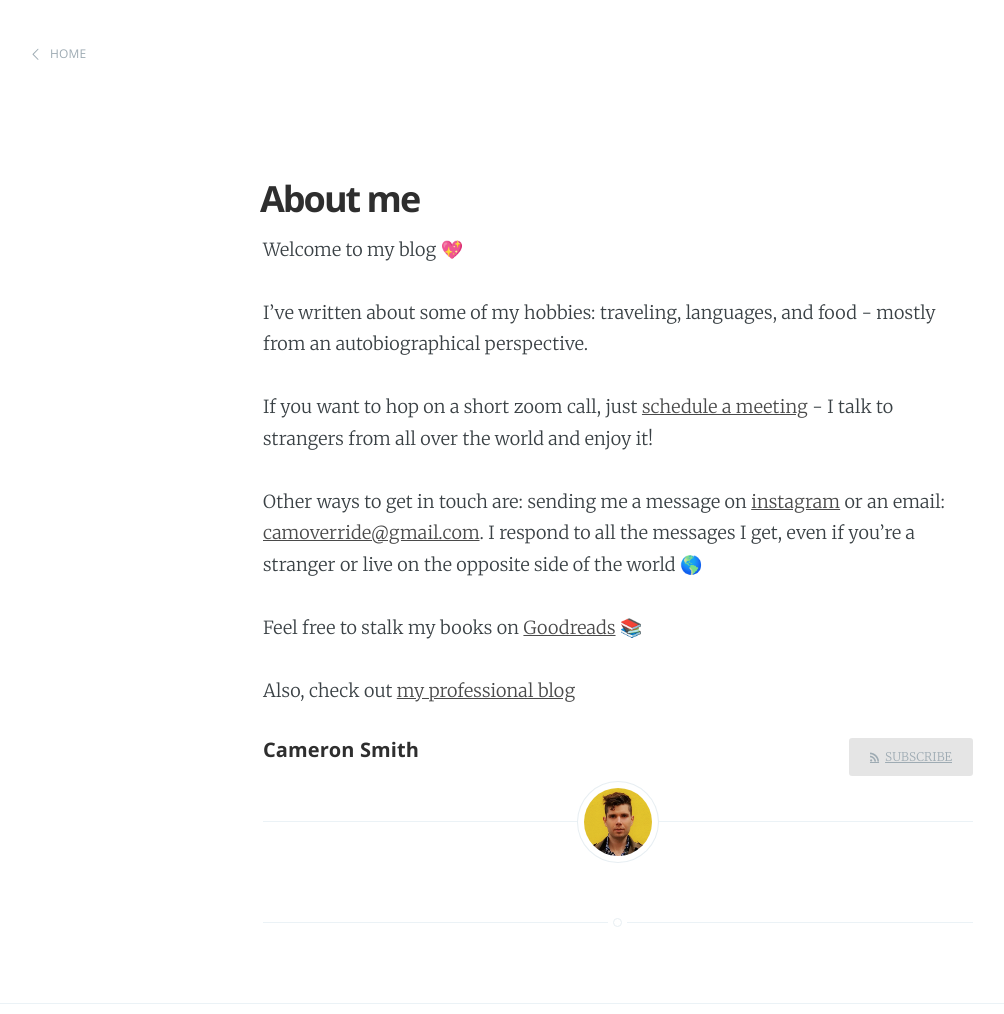
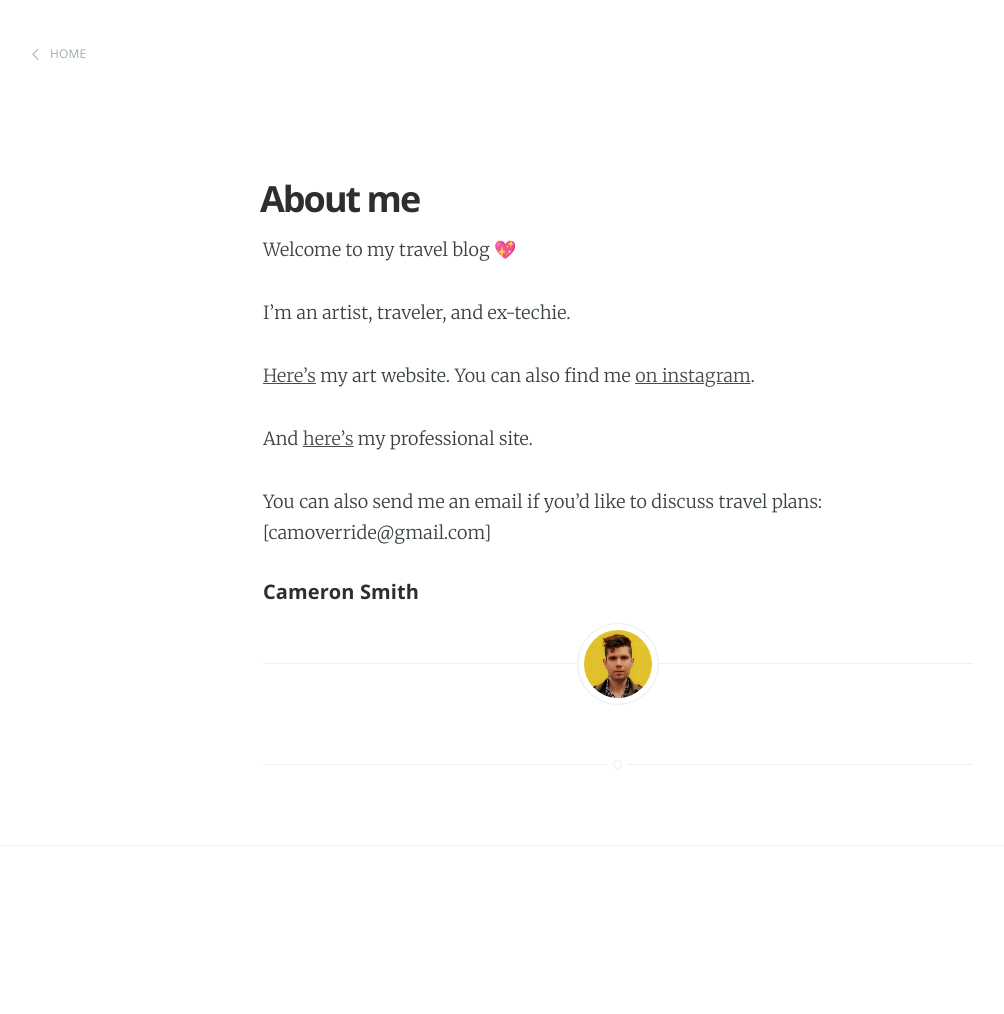
Before and after one commit to camoverride/camoverride-personal-blog, a Jekyll site: the page built from about.md, in a window 1280 px wide. Shown: the whole page, without its empty margins (22-1026 px from the left). Built offline with Jekyll 4.4.1, drawn with Linux system fonts in a browser that asks for light colours; after the commit the page ends 900 px from its top, so only the background shows below that.

Commit message:
update meta

```diff
--- a/_config.yml
+++ b/_config.yml
@@ -1,6 +1,6 @@
-name: Cameron's blog
-description: writing about interesting things
-meta_description: "writing about interesting things"
+name: Cam's travel blog
+description:
+meta_description: "cameron smith's travel blog"
 
 markdown: kramdown
 highlighter: rouge
--- a/about.md
+++ b/about.md
@@ -3,19 +3,15 @@ layout: page
 title: About me
 ---
 
-Welcome to my blog 💖
+Welcome to my travel blog 💖
 
-I've written about some of my hobbies: traveling, languages, and food - mostly from an autobiographical perspective.
+I'm an artist, traveler, and ex-techie.
 
-If you want to hop on a short zoom call, just [schedule a meeting](https://calendly.com/camoverride/chitchat) - I talk to strangers from all over the world and enjoy it!
+[Here's](https://smith.cam/) my art website. You can also find me [on instagram](https://www.instagram.com/).
 
-Other ways to get in touch are: sending me a message on [instagram](https://www.instagram.com/camoverride/) or an email: <a href="camoverride@gmail.com">camoverride@gmail.com</a>. I respond to all the messages I get, even if you're a stranger or live on the opposite side of the world 🌎
+And [here's](camtsmith.com) my professional site.
 
-Feel free to stalk my books on [Goodreads](https://www.goodreads.com/user/show/59411167-cameron-smith) 📚
-
-Also, check out [my professional blog](https://camtsmith.com/)
-
-<a class="subscribe-button icon-feed" href="{{'feed.xml' | relative_url }} ">Subscribe</a>
+You can also send me an email if you'd like to discuss travel plans: [camoverride@gmail.com]
 
 ##### Cameron Smith
 
```
